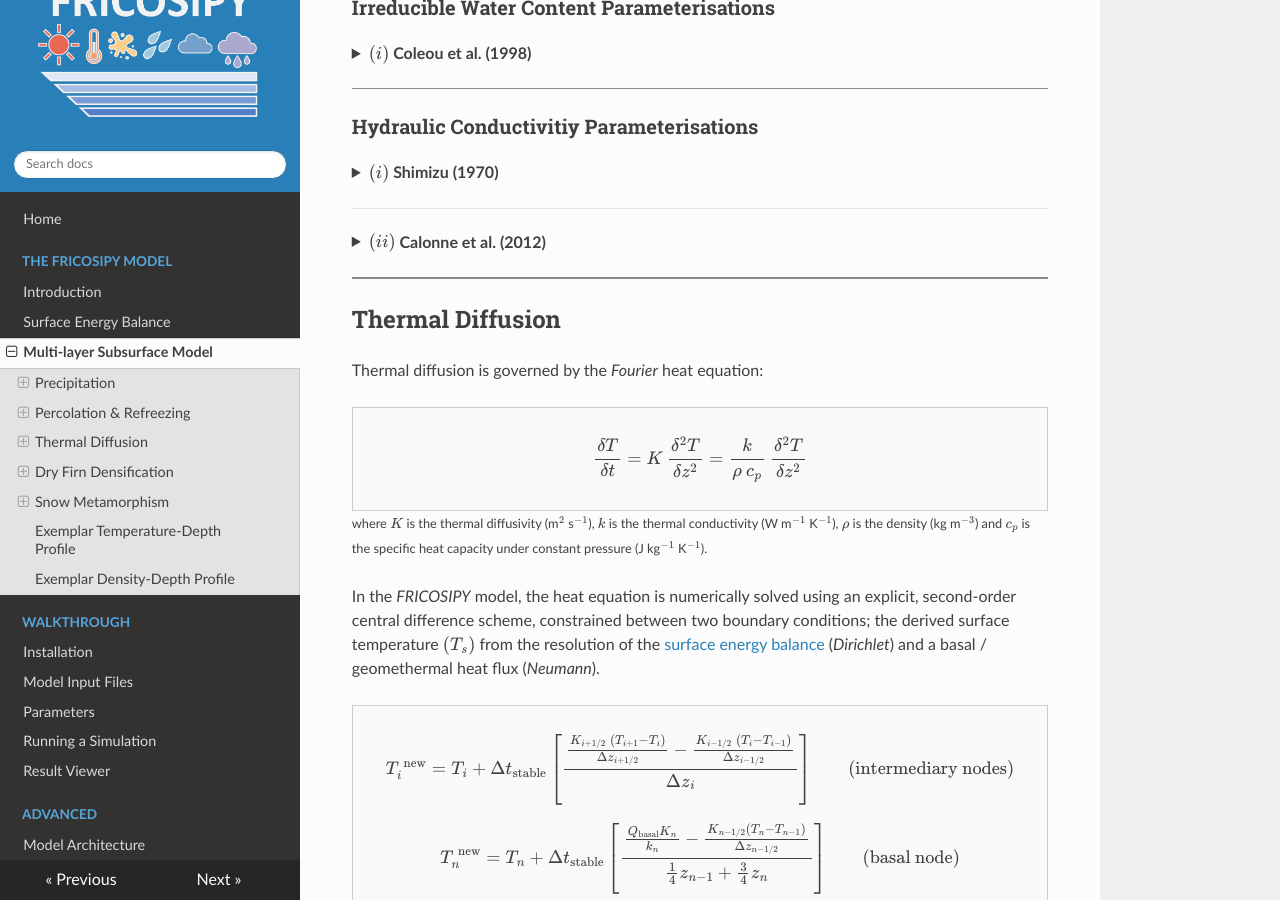
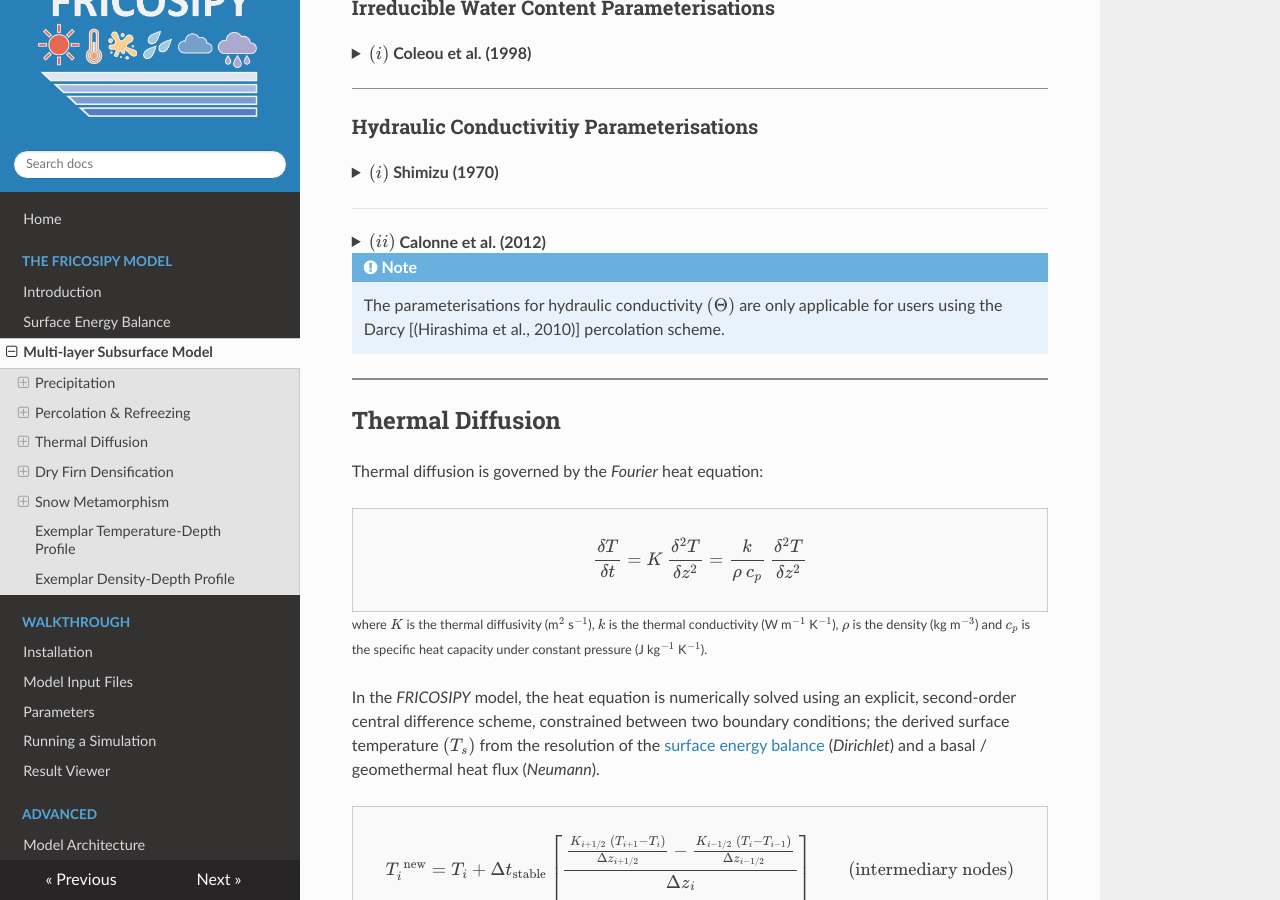
Before and after one commit to MarcusGastaldello/FRICOSIPY, an MkDocs documentation site: the page built from docs/subsurface_model.md, in a window 1280 px wide and 900 px high, scrolled down 1873 px. Built offline with MkDocs 1.6.1, drawn with Linux system fonts in a browser that asks for light colours.

Commit message:
Update subsurface_model.md

```diff
--- a/docs/subsurface_model.md
+++ b/docs/subsurface_model.md
@@ -83,6 +83,10 @@ By default, the density of fresh snow layers $(\rho_{\text{ fresh snow}})$ is de
 ---
 
 ??? "**$(ii)$ Calonne et al. (2012)**"
+
+!!! note
+
+    The parameterisations for hydraulic conductivity $(\Theta)$ are only applicable for users using the Darcy [(Hirashima et al., 2010)] percolation scheme.
 
 <hr style="height:2px; background-color:#8b8b8b; border:none;" />
 
```
